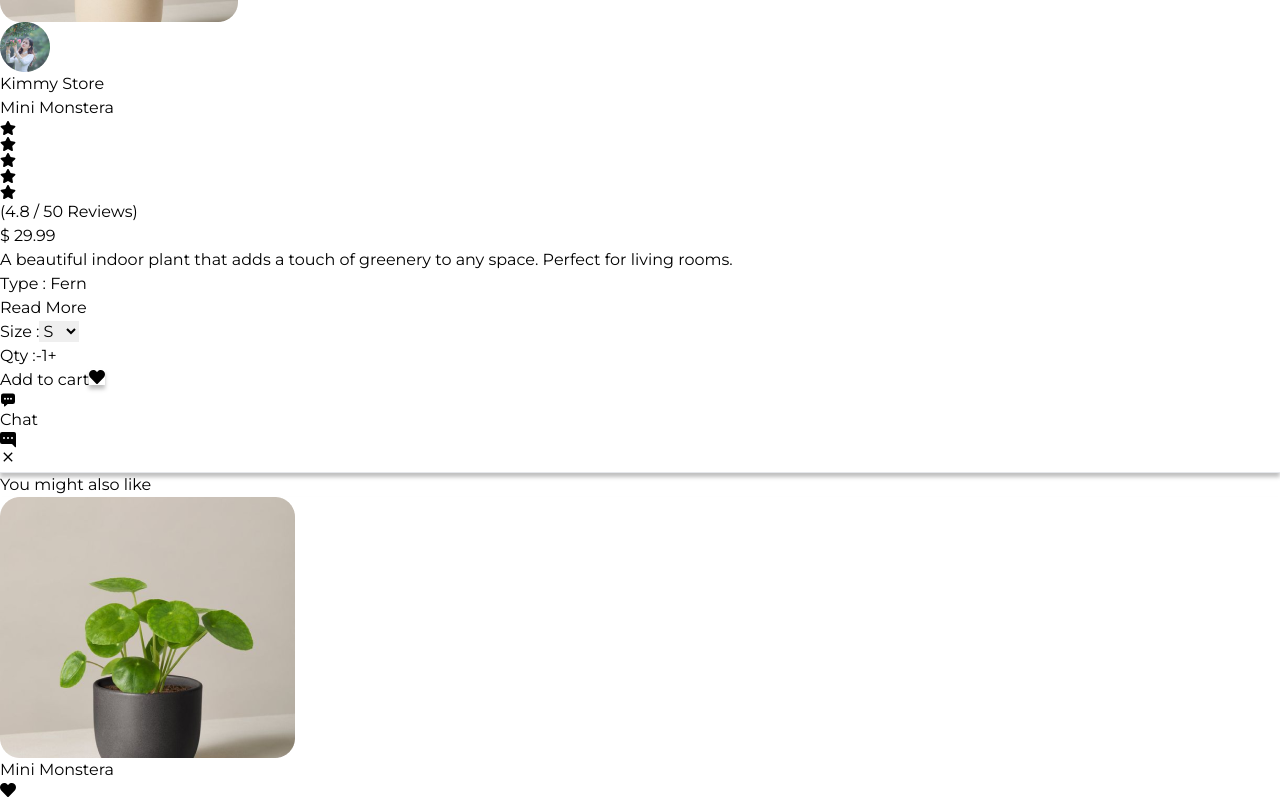
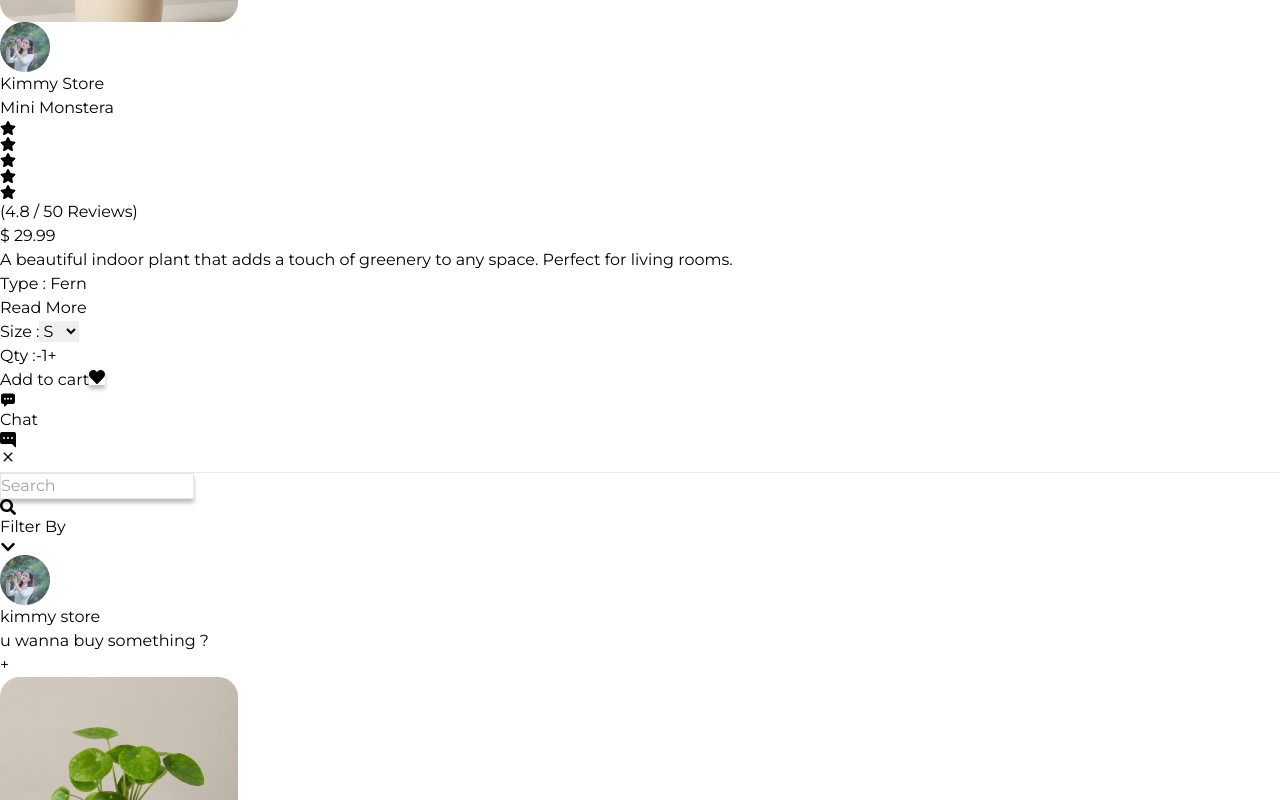
Before and after one commit to fliyyer/fw-shoping, a React (Vite) app: page /plants/detail/1 in a window 1280 px wide. Both pictures are taken after a click on the icon 8 px from the left and 1353 px from the top of the page. Shown: the part 953-1753 px from the top of the page. Built offline with nearby package versions, Linux system fonts and the light colour scheme.

Commit message:
popup clear

```diff
--- a/src/components/ChatPopup.jsx
+++ b/src/components/ChatPopup.jsx
@@ -1,6 +1,13 @@
 import React from 'react';
 import { BsChatRightDotsFill } from 'react-icons/bs';
+import { FaSearch, FaChevronDown, FaStar } from 'react-icons/fa';
 import { IoMdClose } from 'react-icons/io';
+import User1 from '../assets/images/user1.png';
+import User2 from '../assets/images/user2.png';
+import Indoor1 from '../assets/images/indor1.png';
+import { IoIosSend } from 'react-icons/io';
+import { MdOutlineAttachFile } from 'react-icons/md';
+import { FaCamera } from 'react-icons/fa';
 
 const ChatPopup = ({ setShowChat }) => {
   return (
@@ -18,6 +25,97 @@ const ChatPopup = ({ setShowChat }) => {
           </button>
         </div>
         <hr className="mt-2" />
+        <div className="flex relative h-[585px]">
+          <div className="w-[40%] border-r-[3px] border-gray-100">
+            <div className="mt-[30px] items-center gap-8 flex">
+              <div className="relative">
+                <input
+                  className="bg-white w-[180px] p-4 h-[36px] rounded-[20px] text-sm italic"
+                  type="search"
+                  placeholder="Search"
+                  style={{
+                    border: '1px solid rgba(0, 0, 0, 0.10)',
+                    boxShadow: '0px 4px 4px 0px rgba(0, 0, 0, 0.25)',
+                  }}
+                />
+                <FaSearch className="text-[#000] text-opacity-45 absolute top-1/2 text-lg right-2 transform -translate-y-1/2" />
+              </div>
+              <div className="flex mt-2 gap-1">
+                <p className="text-sm">Filter By</p>
+                <div className="flex items-center justify-center bg-opacity-40 bg-[#2CBF83] w-6 h-6 rounded-full">
+                  <FaChevronDown />
+                </div>
+              </div>
+            </div>
+            <div className="border-[3px] cursor-pointer mt-5 flex gap-2 items-center p-2 border-gray-100 border-r-0 rounded-l-lg">
+              <img src={User1} alt="" />
+              <div>
+                <p className="text-xs font-semibold">kimmy store</p>
+                <p className="text-[10px]">u wanna buy something ? </p>
+              </div>
+            </div>
+            <button className="bg-[#2CBF83] text-5xl text-white absolute bottom-4 left-64 w-[47px] h-[47px] rounded-full">
+              +
+            </button>
+          </div>
+          <div className="w-[60%] p-5 flex flex-col relative">
+            <div className="flex items-center relative justify-between py-2 bg-[#D9D9D9] rounded-xl">
+              <img
+                src={Indoor1}
+                className="w-[86px] absolute left-4 h-[76px]"
+                alt=""
+              />
+              <div className="flex flex-col ml-28">
+                <p className="text-sm font-bold">Mini Monstera</p>
+                <div className="flex gap-2 items-center">
+                  <div className="flex gap-1">
+                    <FaStar className="text-[#2CBF83]" />
+                    <FaStar className="text-[#2CBF83]" />
+                    <FaStar className="text-[#2CBF83]" />
+                    <FaStar className="text-[#2CBF83]" />
+                    <FaStar className="text-white" />
+                  </div>
+                  <p className="text-[10px] font-semibold">
+                    (4.8 / 50 Reviews)
+                  </p>
+                </div>
+                <p className="text-[10px]">This product is in your cart</p>
+              </div>
+              <p className="font-bold mr-6">$ 29.999</p>
+            </div>
+            <div className="flex justify-end mt-14">
+              <div className="flex items-center gap-3">
+                <div className="bg-[#D9D9D9] px-5 rounded-2xl py-2">
+                  hello madam
+                </div>
+                <img src={User2} className="w-10 h-10" alt="" />
+              </div>
+            </div>
+            <div className="flex justify-start mt-5">
+              <div className="flex items-center gap-3">
+                <img src={User1} className="w-10 h-10" alt="" />
+                <div className="bg-[#D9D9D9] px-5 rounded-2xl py-2">
+                  u wanna buy something ?
+                </div>
+              </div>
+            </div>
+            <div className="absolute bottom-5 w-full">
+              <div className="relative">
+                <input
+                  type="text"
+                  placeholder="type to chat "
+                  className="bg-[#D9D9D9] w-full p-2 rounded-md"
+                />
+                <FaCamera className="absolute top-1/2 right-24 text-[#000] text-opacity-70 transform -translate-y-1/2 text-3xl" />
+                <MdOutlineAttachFile className="absolute top-1/2 right-12 text-[#000] text-opacity-70 transform -translate-y-1/2 text-3xl" />
+                <IoIosSend
+                  onClick={() => setShowChat(false)}
+                  className="absolute top-1/2 right-2 cursor-pointer text-[#000] text-opacity-70 transform -translate-y-1/2 text-3xl"
+                />
+              </div>
+            </div>
+          </div>
+        </div>
       </div>
     </div>
   );
```
